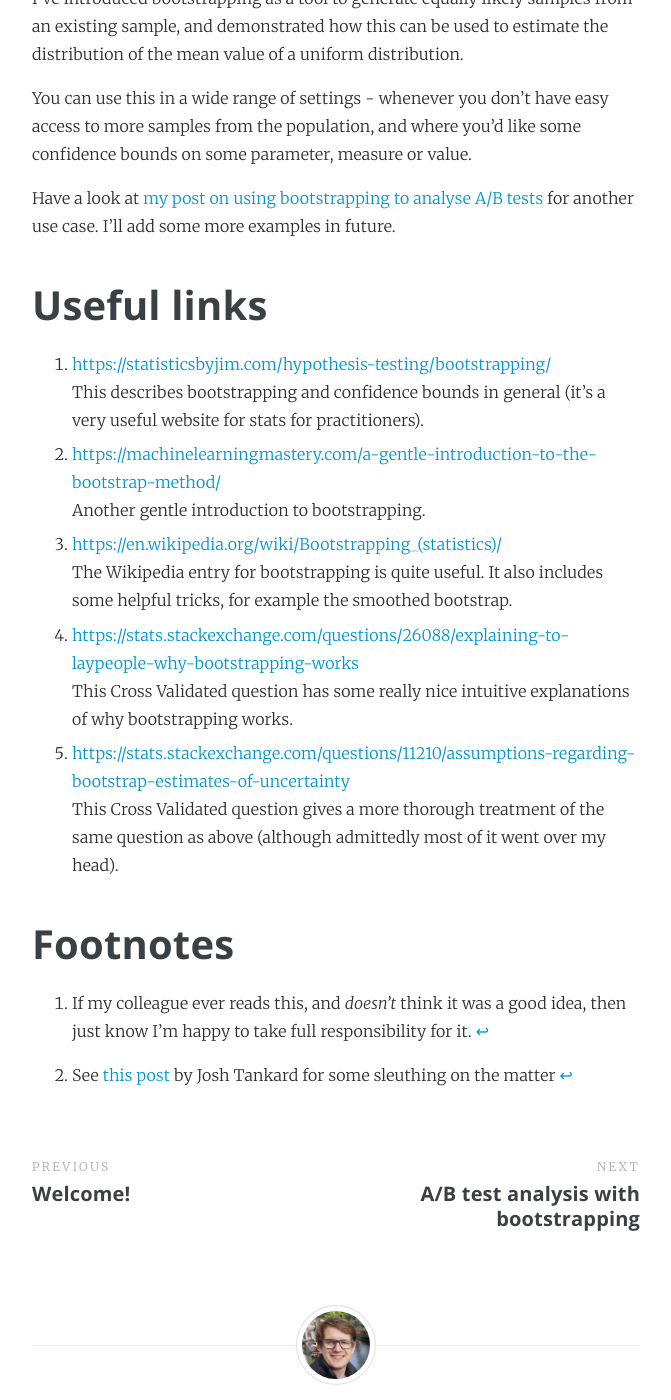
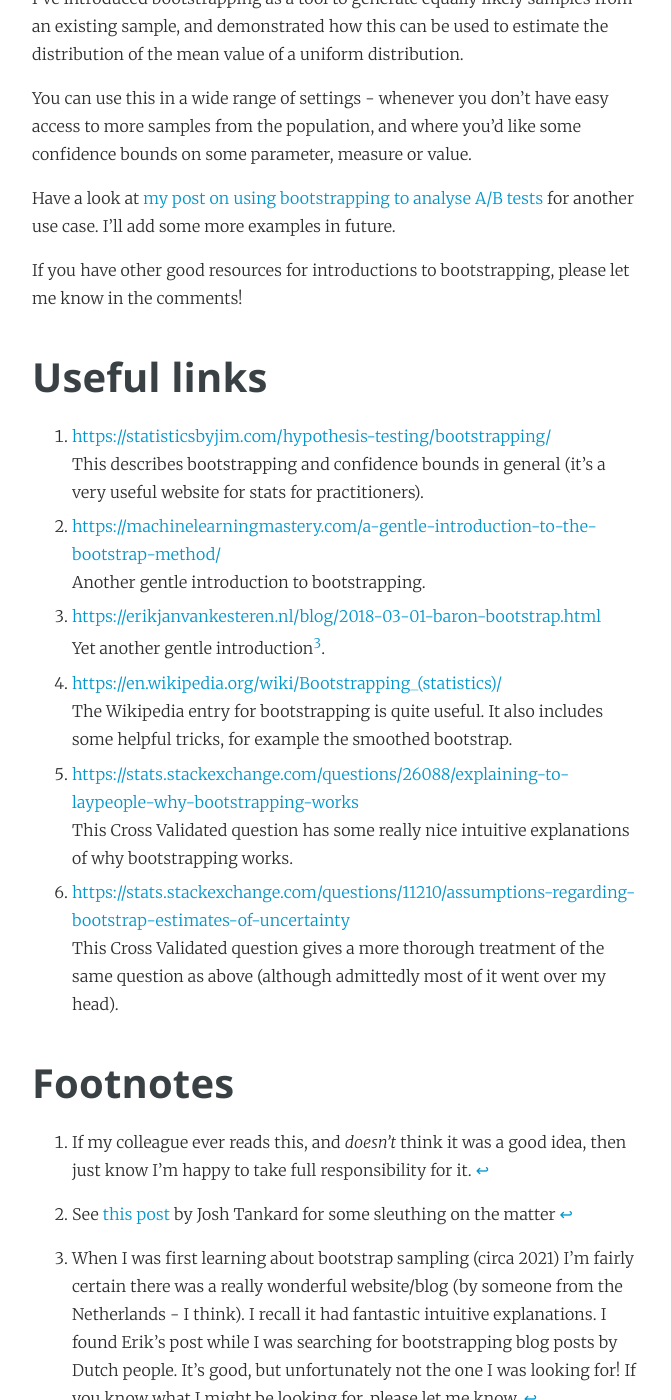
Before and after one commit to rfishermonteith/rfishermonteith.github.io, a Jekyll site: the page built from _posts/2024-01-13-intro-to-bootstrapping.md, in a window 1280 px wide and 1400 px high, scrolled down 8113 px. Shown: the whole window, without its empty margins (304-975 px from the left). Built offline with Jekyll 4.4.1, drawn with Linux system fonts in a browser that asks for light colours; comment, search, counter and statistics services are not loaded; some of the changed text lies outside the part shown.

Commit message:
Add final link

```diff
--- a/_posts/2024-01-13-intro-to-bootstrapping.md
+++ b/_posts/2024-01-13-intro-to-bootstrapping.md
@@ -202,12 +202,16 @@ You can use this in a wide range of settings - whenever you don't have easy acce
 
 Have a look at [my post on using bootstrapping to analyse A/B tests]({% post_url 2024-01-13-ab-tests-with-bootstrapping %}) for another use case. I'll add some more examples in future.
 
+If you have other good resources for introductions to bootstrapping, please let me know in the comments!
+
 # Useful links
 
 1. <https://statisticsbyjim.com/hypothesis-testing/bootstrapping/><br>
 This describes bootstrapping and confidence bounds in general (it's a very useful website for stats for practitioners).
 1. <https://machinelearningmastery.com/a-gentle-introduction-to-the-bootstrap-method/><br>
 Another gentle introduction to bootstrapping.
+1. <https://erikjanvankesteren.nl/blog/2018-03-01-baron-bootstrap.html><br>
+Yet another gentle introduction[^3].
 1. <https://en.wikipedia.org/wiki/Bootstrapping_(statistics)/><br>
 The Wikipedia entry for bootstrapping is quite useful. It also includes some helpful tricks, for example the smoothed bootstrap.
 1. <https://stats.stackexchange.com/questions/26088/explaining-to-laypeople-why-bootstrapping-works><br>
@@ -216,3 +220,5 @@ This Cross Validated question has some really nice intuitive explanations of why
 This Cross Validated question gives a more thorough treatment of the same question as above (although admittedly most of it went over my head).
 
 # Footnotes
+
+[^3]: When I was first learning about bootstrap sampling (circa 2021) I'm fairly certain there was a really wonderful website/blog (by someone from the Netherlands - I think). I recall it had fantastic intuitive explanations. I found Erik's post while I was searching for bootstrapping blog posts by Dutch people. It's good, but unfortunately not the one I was looking for! If you know what I might be looking for, please let me know.
```
